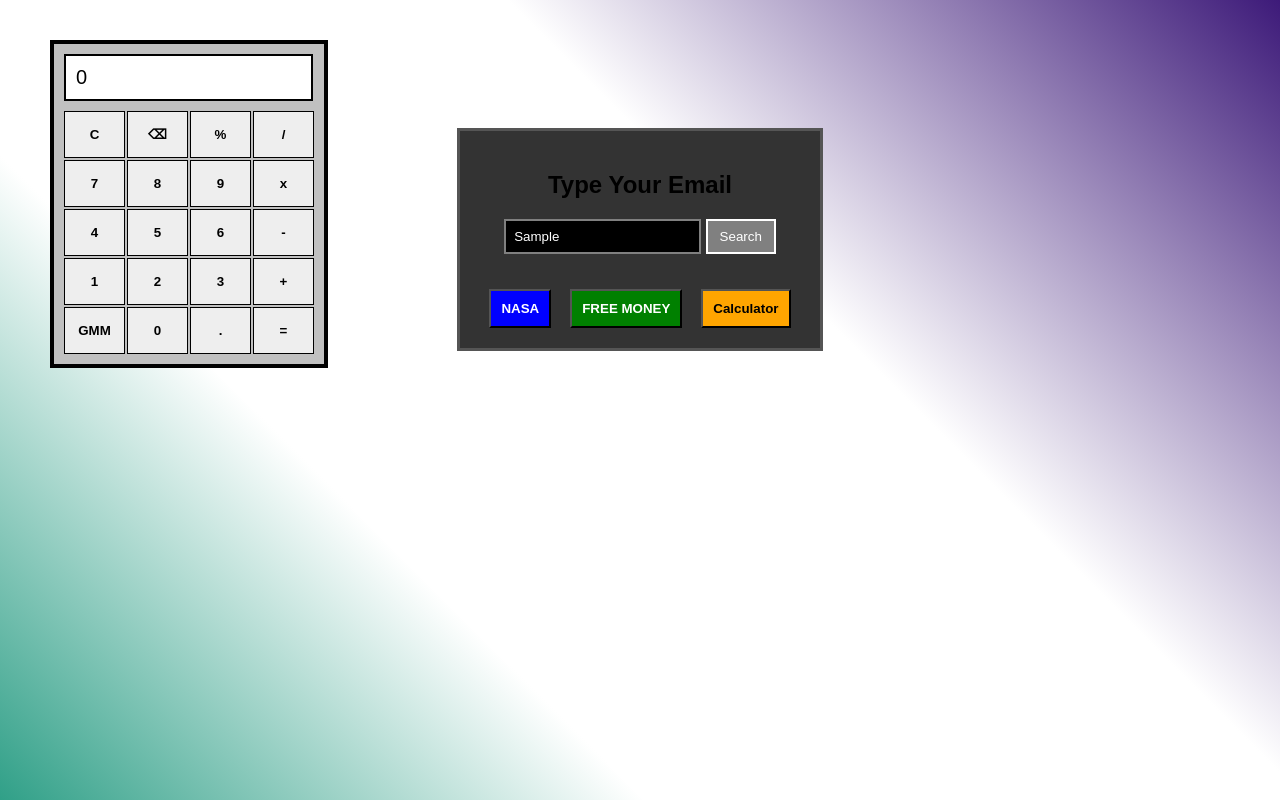
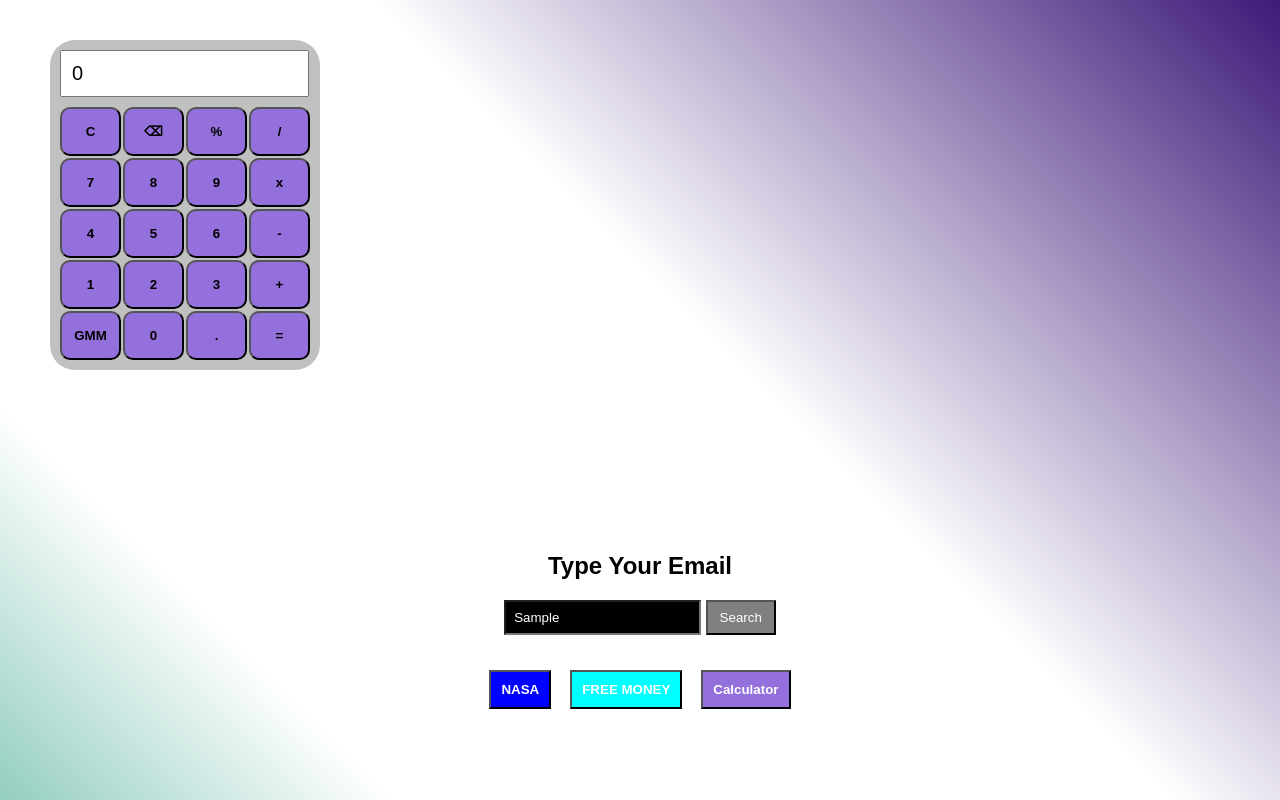
Before and after one commit to GuilhermeMartins-GMM/GMM_Tab, a website built with Vite: page index.html in a window 1280 px wide. Both pictures are taken after typing "Sample" into the empty fields and a click on the button "Calculator". Shown: the top 800 px of the page. Built offline with nearby package versions, Linux system fonts and the light colour scheme; no server answers.

Commit message:
Update styles for layout and button designs

```diff
--- a/src/style.css
+++ b/src/style.css
@@ -23,17 +23,15 @@ Body {
 }
 
 .boxInicial {
-  margin: 10% auto;
+  margin: 40% auto;
   width: 320px;
-  background-color: #333;
-  border: 3px solid #555;
+  background-color: white;
   padding: 20px;
   text-align: center;
 }
 
 .inputPesquisa {
   padding: 8px;
-  border: 2px solid gray;
   background: black;
   color: white;
   margin-bottom: 15px;
@@ -43,7 +41,6 @@ Body {
   padding: 8px 12px;
   background-color: gray;
   color: white;
-  border: 2px solid white;
   cursor: pointer;
 }
 
@@ -61,8 +58,8 @@ Body {
 }
 
 #nasa { background-color: blue; color: white; }
-#freeMoney { background-color: green; color: white; }
-#calc { background-color: orange; color: black; }
+#freeMoney { background-color: aqua; color: white; }
+#calc { background-color: mediumpurple; color: white; }
 
 .tool-card:hover {
   transform: translateY(-8px);
@@ -77,7 +74,7 @@ Body {
   top: 50px;
   left: 50px;
   background-color: silver;
-  border: 4px solid black;
+  border-radius: 25px;
   padding: 10px;
   width: 250px;
   color: black;
@@ -86,7 +83,6 @@ Body {
 
 .nasa-media {
   max-width: 100%;
-  border: 2px solid black;
 }
 
 #calc-screen {
@@ -94,7 +90,6 @@ Body {
   padding: 10px;
   font-size: 20px;
   margin-bottom: 10px;
-  border: 2px solid black;
 }
 
 .calc-buttons {
@@ -105,8 +100,8 @@ Body {
 
 .calc-buttons button {
   padding: 15px 5px;
-  border: 1px solid black;
-  background-color: #eee;
+  border-radius: 10px;
+  background-color: mediumpurple;
   cursor: pointer;
   font-weight: bold;
 }
```
